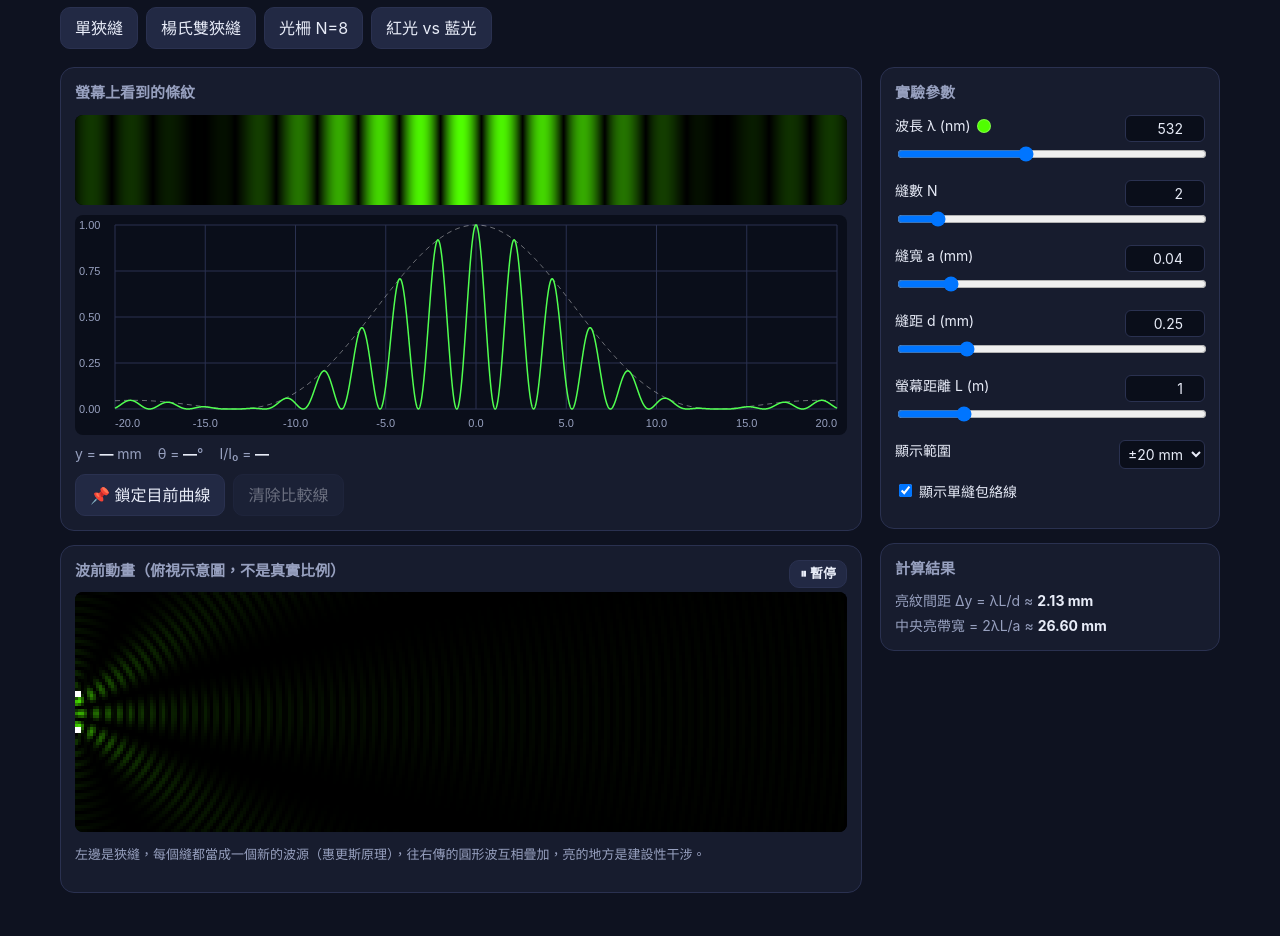
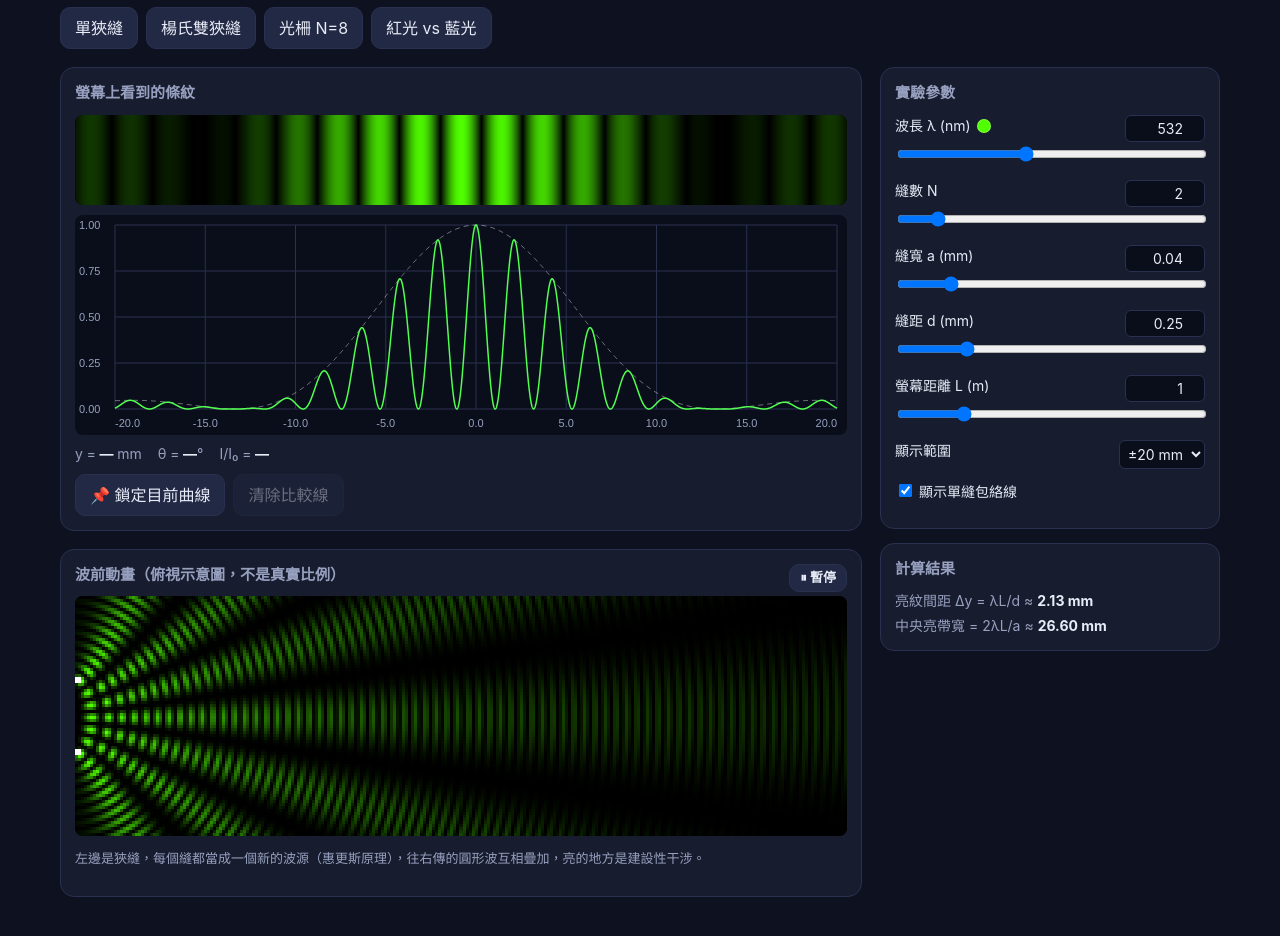
Before and after one commit to b123090032-lab/optics-lab, a plain HTML site: page index.html in a window 1280 px wide. Shown: the part 82-1018 px from the top of the page. Drawn offline with Linux system fonts and the light colour scheme; animation ran at ten frames a second.

Commit message:
修正：手機版參數面板移到動畫前面、刻度重疊、波前動畫太暗傳不遠

```diff
--- a/index.html
+++ b/index.html
@@ -18,7 +18,8 @@
   button{font:inherit;border:1px solid var(--line);background:#222944;color:var(--text);border-radius:10px;padding:8px 14px;cursor:pointer;min-height:40px}
   button:hover{border-color:var(--accent)}
   button.primary{background:var(--accent);color:#06121f;border-color:var(--accent);font-weight:700}
-  main{max-width:1200px;margin:0 auto;padding:10px 20px 40px;display:grid;grid-template-columns:minmax(0,1fr) 340px;gap:18px}
+  main{max-width:1200px;margin:0 auto;padding:10px 20px 40px;display:grid;grid-template-columns:minmax(0,1fr) 340px;grid-template-areas:'plot side' 'wave side';align-items:start;gap:18px}
+  main>section:first-child{grid-area:plot} main>aside{grid-area:side} #waveSec{grid-area:wave}
   .card{background:var(--panel);border:1px solid var(--line);border-radius:14px;padding:14px}
   .card h2{font-size:15px;margin:0 0 10px;color:var(--muted);font-weight:600}
   canvas{display:block;width:100%;border-radius:8px}
@@ -40,7 +41,7 @@
   button.small{min-height:28px;padding:2px 10px;font-size:13px;float:right}
   #wave{height:240px;background:#000;image-rendering:pixelated}
   @media (max-width:900px){
-    main{grid-template-columns:1fr}
+    main{grid-template-columns:1fr;grid-template-areas:'plot' 'side' 'wave'}
     header h1{font-size:20px}
   }
 </style>
@@ -73,11 +74,6 @@
         <span class="hint" id="lockInfo"></span>
       </div>
     </div>
-    <div class="card" style="margin-top:14px">
-      <h2>波前動畫（俯視示意圖，不是真實比例）<button id="playBtn" class="small">⏸ 暫停</button></h2>
-      <canvas id="wave"></canvas>
-      <p class="hint">左邊是狹縫，每個縫都當成一個新的波源（惠更斯原理），往右傳的圓形波互相疊加，亮的地方是建設性干涉。</p>
-    </div>
   </section>
   <aside>
     <div class="card">
@@ -99,6 +95,11 @@
       </div>
     </div>
   </aside>
+    <section id="waveSec" class="card">
+      <h2>波前動畫（俯視示意圖，不是真實比例）<button id="playBtn" class="small">⏸ 暫停</button></h2>
+      <canvas id="wave"></canvas>
+      <p class="hint">左邊是狹縫，每個縫都當成一個新的波源（惠更斯原理），往右傳的圓形波互相疊加，亮的地方是建設性干涉。</p>
+    </section>
 </main>
 <script>
 const P = { lambda:532, N:2, a:0.04, d:0.25, L:1.0, range:20, envelope:true };
@@ -180,10 +181,11 @@ function drawPlot(){
   ctx.strokeStyle='#2a3150'; ctx.fillStyle='#97a0bf'; ctx.font='11px sans-serif';
   // 格線與刻度
   ctx.beginPath();
-  for(let i=0;i<=8;i++){
-    const x = PAD.l+pw*i/8; ctx.moveTo(x,PAD.t); ctx.lineTo(x,PAD.t+ph);
-    const yv = (-P.range + 2*P.range*i/8);
-    ctx.textAlign = i===0?'left':(i===8?'right':'center'); ctx.fillText(yv.toFixed(1), x, h-8); ctx.textAlign='left';
+  const NT = pw<420 ? 4 : 8;
+  for(let i=0;i<=NT;i++){
+    const x = PAD.l+pw*i/NT; ctx.moveTo(x,PAD.t); ctx.lineTo(x,PAD.t+ph);
+    const yv = (-P.range + 2*P.range*i/NT);
+    ctx.textAlign = i===0?'left':(i===NT?'right':'center'); ctx.fillText(yv.toFixed(1), x, h-8); ctx.textAlign='left';
   }
   for(let i=0;i<=4;i++){
     const y = PAD.t+ph*i/4; ctx.moveTo(PAD.l,y); ctx.lineTo(PAD.l+pw,y);
@@ -284,14 +286,15 @@ function drawWave(now){
   // 示意用的比例：波長換成像素（跟真實 λ 成正比，讓紅光看起來比藍光寬）
   const lamPx = P.lambda/532*7;
   const k=2*Math.PI/lamPx, w=2*Math.PI*1.2;
-  const sepPx = Math.min(WH*0.8/Math.max(P.N-1,1), P.d/0.25*12);
+  const sepPx = Math.min(WH*0.8/Math.max(P.N-1,1), P.d/0.25*24);
   const srcs=[]; for(let i=0;i<P.N;i++) srcs.push((i-(P.N-1)/2)*sepPx + WH/2);
   const [r,g,b]=waveRGB(P.lambda);
   const d=waveImg.data;
   for(let y=0;y<WH;y++) for(let x=0;x<WW;x++){
     let A=0;
-    for(let i=0;i<srcs.length;i++){ const dx=x+2, dy=y-srcs[i]; const R=Math.sqrt(dx*dx+dy*dy); A+=Math.cos(k*R-w*t)/Math.sqrt(R); }
-    let v=A/srcs.length*2.2; v=v*v; if(v>1)v=1;
+    for(let i=0;i<srcs.length;i++){ const dx=x+2, dy=y-srcs[i]; const R=Math.sqrt(dx*dx+dy*dy); A+=Math.cos(k*R-w*t)/Math.sqrt(1+R/30); }
+    // 振幅平方 → 亮度；衰減放慢，不然波傳不到右邊
+    let v=A/srcs.length; v=v*v*1.6; if(v>1)v=1;
     const o=(y*WW+x)*4; d[o]=r*v; d[o+1]=g*v; d[o+2]=b*v; d[o+3]=255;
   }
   waveCtx.putImageData(waveImg,0,0);
```
